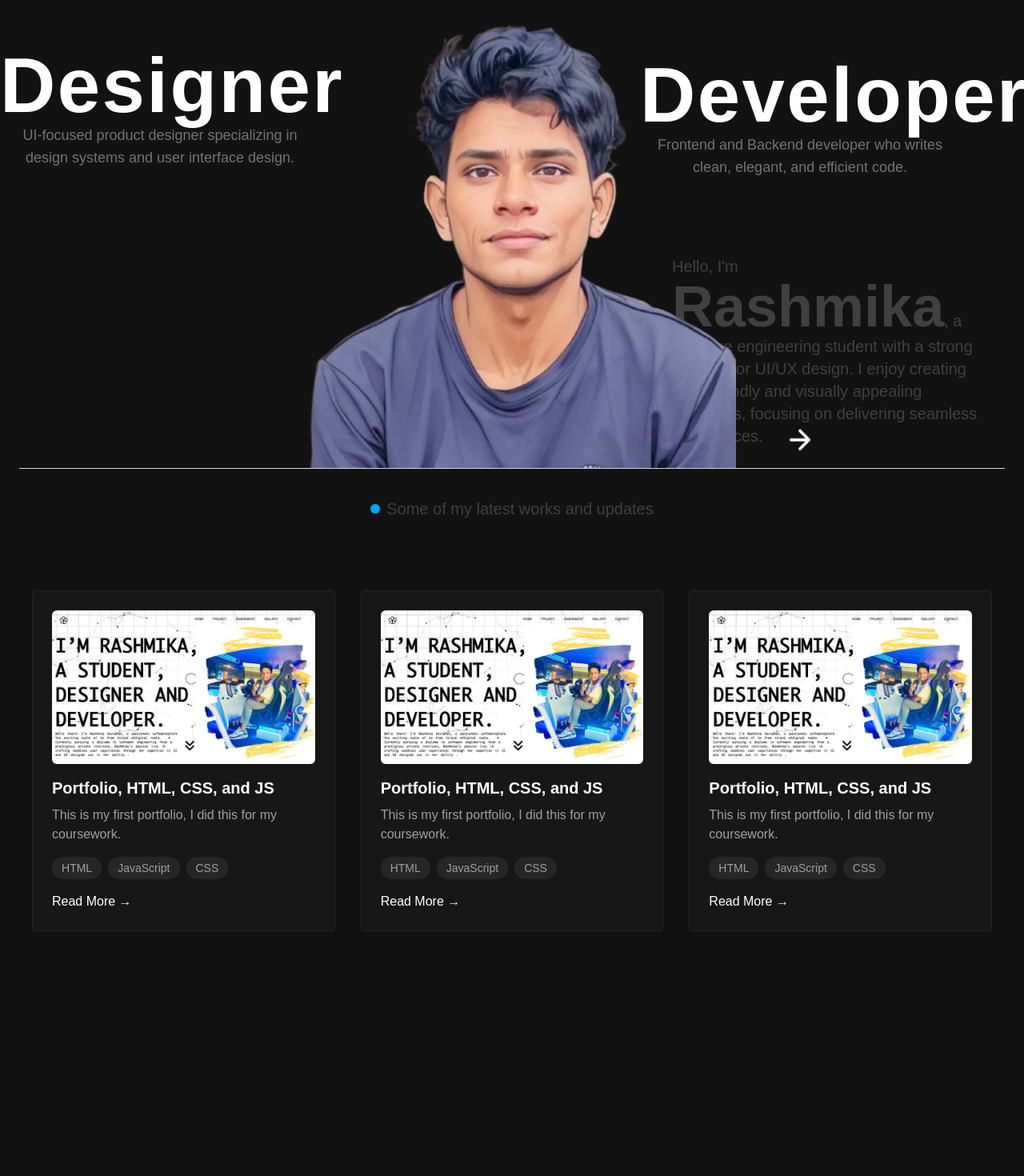
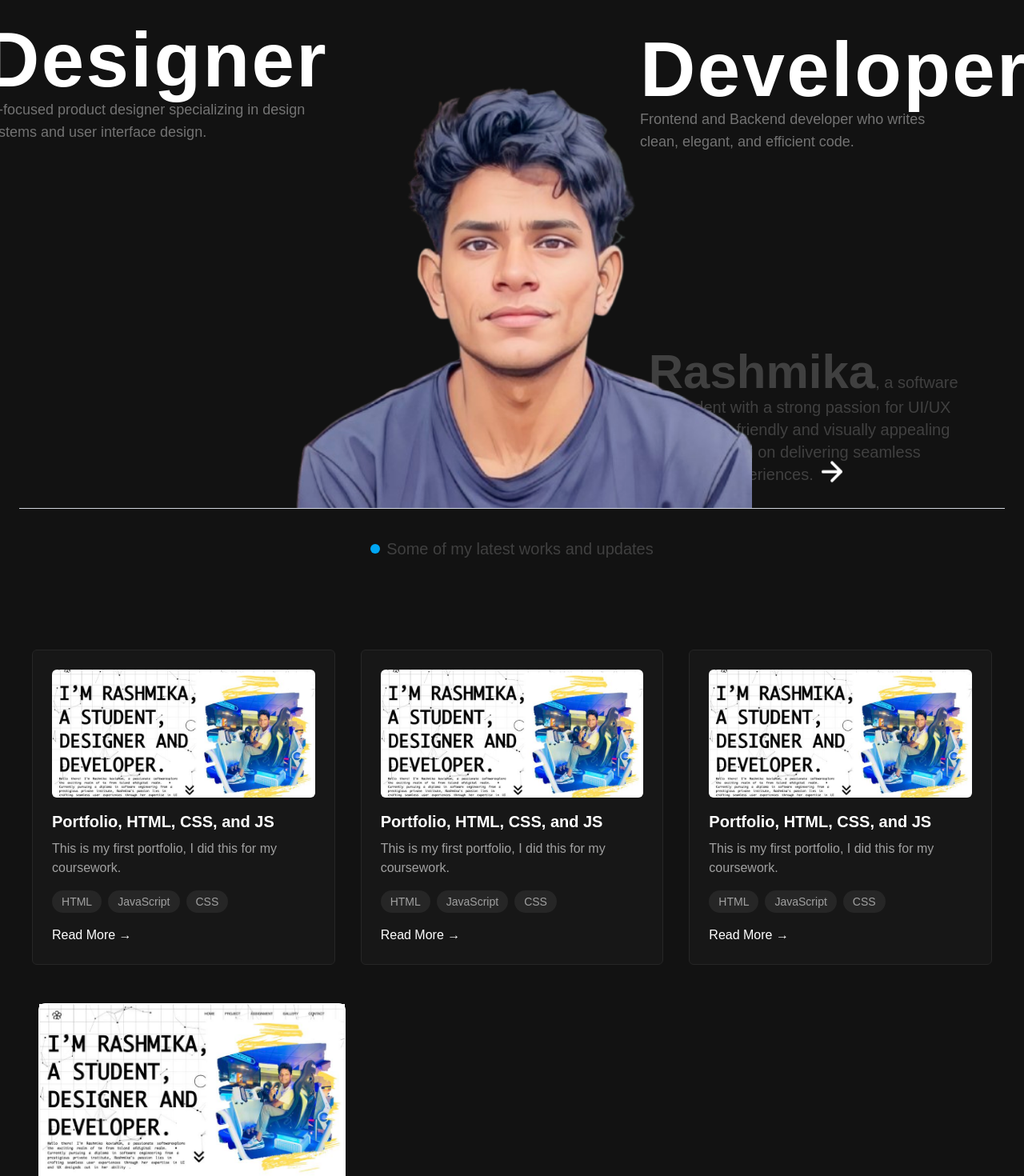
Before and after one commit to rashmikaz/new-portfolio, a React (Vite) app: page / in a window 1280 px wide. Shown: the part 120-1590 px from the top of the page at 80% size. Built offline with nearby package versions, Linux system fonts and the light colour scheme.

Commit message:
add card for main

```diff
--- a/package.json
+++ b/package.json
@@ -11,6 +11,7 @@
   },
   "dependencies": {
     "@tailwindcss/vite": "^4.0.14",
+    "flowbite-react": "^0.10.2",
     "framer-motion": "^12.5.0",
     "lucide-react": "^0.482.0",
     "react": "^19.0.0",
--- a/src/components/Contact.jsx
+++ b/src/components/Contact.jsx
@@ -1,6 +1,7 @@
 import React from 'react'
 import SocialButtons from './SocialButtons';
 import aboutimg from "../assets/main.png"
+import Footer from './Footer';
 
 const Contact = () => {
   return (
@@ -16,11 +17,11 @@ const Contact = () => {
         </div>
 
         <div className="border-t border-gray-300 w-full mt-10 relative top-15"></div>
-        <div className="relative bottom-100 left-80">
-            <img src={aboutimg} alt="" />
-        </div>
 
-        <div className="mt-10 max-w-4xl mx-auto p-6 rounded-lg shadow-md relative bottom-90 right-100">
+            <img src={aboutimg} alt="" className="relative bottom-100 left-70"/>
+
+
+        <div className="mt-10 max-w-4xl mx-auto p-6 rounded-lg shadow-md relative top-20 right-100">
         <h2 className="text-4xl font-semibold mb-15  text-white">Send me an email</h2>
         <form>
           <div className="grid-cols-1 md:grid-cols-2 gap-4 w-120">
@@ -40,6 +41,7 @@ const Contact = () => {
           <button type="submit" className="mt-4 bg-blue-600 hover:bg-blue-700 text-white px-4 py-2 rounded-md relative left-220 bottom-30">Send email</button>
         </form>
       </div>
+      <Footer />
 
     </div>
   )
--- a/src/components/Footer.jsx
+++ b/src/components/Footer.jsx
@@ -1,6 +1,6 @@
 const Footer = () => {
     return (
-      <footer className="text-white-800 text-sm text-center mt-10 border-t py-10 border-neutral-700">
+      <footer className="text-white-800 text-sm text-center border-t py-10 border-neutral-700 ">
         <p className="mb-3">&copy; {new Date().getFullYear()} Rashmikas</p>
         <nav className="flex justify-center space-x-6">
           <a href="/about" className="hover:underline ml-25 mr-25 mb-8">about</a>
--- a/src/components/Main.jsx
+++ b/src/components/Main.jsx
@@ -1,7 +1,9 @@
 import React, { useRef } from 'react';
 import { Link } from 'react-router-dom';
-import mainimg from "../assets/new main.png";
+import mainimg from "../assets/main.png";
 import portfolioimg from "../assets/portfolio.jpeg";
+import Footer from './Footer';
+import { Card } from "flowbite-react";
 
 const project = [
   {
@@ -32,61 +34,57 @@ const Main = () => {
   };
 
   return (
-    <div className="flex flex-col items-center mt-6 lg:mt-24">
-      <div className="w-100 relative right-110 top-0">
-        <h1 className="font-bold text-4xl sm:text-6xl lg:text-8xl tracking-wide">Designer</h1>
-        <p className="text-lg text-center text-neutral-500 max-w-4xl">
+    <div className="flex flex-col items-center lg:mt-16">
+      <div className="w-110 relative right-110 top-0">
+      <h1 className="font-bold text-4xl sm:text-6xl lg:text-8xl tracking-wide">Designer</h1>
+        <p className="text-lg  text-neutral-500 max-w-4xl">
           UI-focused product designer specializing in design systems and user interface design.
         </p>
       </div>
+
       <div className="w-100 relative left-90 bottom-35">
         <h1 className="font-bold text-4xl sm:text-6xl lg:text-8xl tracking-wide">Developer</h1>
-        <p className="text-lg text-center text-neutral-500 max-w-4xl">
+        <p className="text-lg  text-neutral-500 max-w-4xl">
           Frontend and Backend developer who writes clean, elegant, and efficient code.
         </p>
       </div>
-      <div className="relative left-100 bottom-11">
-        <p className="text-xl text-neutral-700 max-w-4xl w-100">
-          Hello, I'm <span className="text-7xl font-bold">Rashmika</span>, a software engineering student with a strong
-          passion for UI/UX design. I enjoy creating user-friendly and visually appealing interfaces, focusing on
-          delivering seamless experiences.
+
+      <div className="text-center mt-6 relative left-80 top-20 w-120">
+        <p className="text-xl text-neutral-700 max-w-3xl mx-auto">
+          Hello, I'm <span className="text-6xl font-bold">Rashmika</span>, a software engineering student with a strong
+          passion for UI/UX design. I create user-friendly and visually appealing interfaces, focusing on delivering seamless experiences.
         </p>
       </div>
-      <div className="relative bottom-150">
-        <img src={mainimg} alt="Main" className="w-140" />
+
+      <div className="mt-8 relative bottom-120">
+        <img src={mainimg} alt="Main" className="w-150 mx-auto" />
       </div>
-      <div className="border-t border-gray-300 w-full mt-10 relative bottom-160"></div>
-      <Link to="/about" className="animate-bounce mt-10 relative bottom-180 left-90">
-        <svg
-          className="size-9 animate-bounce"
-          xmlns="http://www.w3.org/2000/svg"
-          fill="none"
-          viewBox="0 0 24 24"
-          strokeWidth="2.5"
-          stroke="currentColor"
-        >
+
+      <div className="border-t border-gray-300 w-full mt-10 relative bottom-130"></div>
+
+      <Link to="/about" className="mt-6 animate-bounce relative bottom-150 left-100">
+        <svg className="size-9" xmlns="http://www.w3.org/2000/svg" fill="none" viewBox="0 0 24 24" strokeWidth="2.5" stroke="currentColor">
           <path strokeLinecap="round" strokeLinejoin="round" d="M4.5 12h15m-7.5-7.5l7.5 7.5-7.5 7.5" />
         </svg>
       </Link>
-      <div className="relative bottom-170 flex items-center space-x-2">
+
+      <div className="mt-4 flex items-center space-x-2 relative bottom-140">
         <span className="relative flex size-3">
           <span className="absolute inline-flex h-full w-full animate-ping rounded-full bg-sky-400 opacity-75"></span>
           <span className="relative inline-flex size-3 rounded-full bg-sky-500"></span>
         </span>
-        <p className="text-xl text-neutral-700 max-w-4xl cursor-pointer" onClick={handleScroll}>
+        <p className="text-xl text-neutral-700 cursor-pointer" onClick={handleScroll}>
           Some of my latest works and updates
         </p>
       </div>
-      <div ref={projectSectionRef} className="flex flex-wrap justify-center relative bottom-150">
+
+      {/* cards */}
+
+      <div ref={projectSectionRef} className="flex flex-wrap justify-center mt-6 relative bottom-120">
         {project.map((project, index) => (
           <div key={index} className="w-full sm:w-1/2 lg:w-1/3 px-4 py-2">
             <div className="bg-neutral-900 rounded-md p-6 text-md border border-neutral-800 font-thin">
-              <img
-                src={project.image}
-                alt={project.title}
-                className="w-full h-48 object-cover rounded-md mb-4"
-              />
-              <p className="text-sm font-semibold text-white-400">{project.category}</p>
+              <img src={project.image} alt={project.title} className="w-full h-40 object-cover rounded-md mb-4" />
               <h3 className="text-xl font-bold my-2 text-white">{project.title}</h3>
               <p className="text-neutral-400 mb-4">{project.description}</p>
               <div className="flex flex-wrap gap-2 mb-4">
@@ -94,13 +92,27 @@ const Main = () => {
                   <span key={idx} className="px-3 py-1 bg-neutral-800 rounded-full text-sm text-neutral-400">{tag}</span>
                 ))}
               </div>
-              <a href="#" className="text-white-400 font-medium">
-                Read More →
-              </a>
+              <a href="#" className="text-white-400 font-medium">Read More →</a>
             </div>
           </div>
         ))}
       </div>
+
+      <Card
+      className="max-w-sm relative bottom-110 right-100"
+      imgAlt="Meaningful alt text for an image that is not purely decorative"
+      imgSrc={portfolioimg}
+    >
+      <h5 className="text-2xl font-bold tracking-tight text-gray-900 ">
+        Noteworthy technology acquisitions 2021
+      </h5>
+      <p className="font-normal text-gray-700 dark:text-gray-400">
+        Here are the biggest enterprise technology acquisitions of 2021 so far, in reverse chronological order.
+      </p>
+    </Card>
+
+
+      <Footer />
     </div>
   );
 };
--- a/src/components/Project.jsx
+++ b/src/components/Project.jsx
@@ -1,4 +1,5 @@
 import portfolioimg from "../assets/portfolio.jpeg"
+import Footer from "./Footer";
 const project = [
     {
 
@@ -70,8 +71,8 @@ const project = [
   export default function ProjectCards() {
     return (
       <div className="container mx-auto px-4 py-12 text-white tracking-wide">
-        <h2 className="text-3xl sm:text-5xl lg:text-6xl text-center my-10 lg:my-20">Speaking of projects</h2>
-        <p className="text-center text-neutral-400 mb-8">Check out what’s been cooking lately</p>
+        <h2 className="text-3xl sm:text-5xl lg:text-6xl text-center my-10 lg:my-20">My Works</h2>
+        <p className="text-center text-neutral-400 mb-8">A collection of projects I've worked on.</p>
         <div className="flex flex-wrap justify-center">
           {project.map((project, index) => (
             <div key={index} className="w-full sm:w-1/2 lg:w-1/3 px-4 py-2">
@@ -92,6 +93,7 @@ const project = [
             </div>
           ))}
         </div>
+        <Footer />
       </div>
     );
   }
```
Also changed, not shown: src/assets/new main.png (deleted), 1 other file (tests, documents, lock files or other folders).
